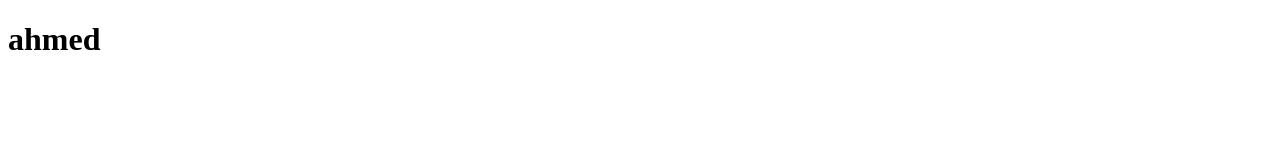
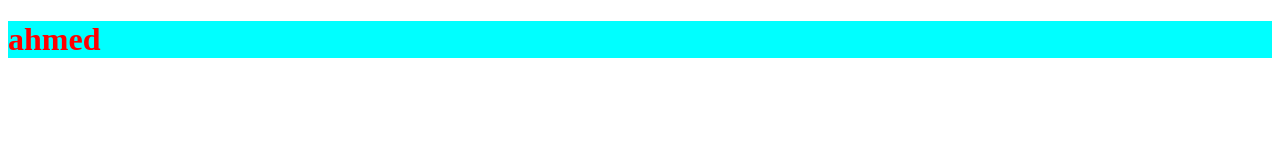
Before and after one commit to IIIALIONIII/My-first-webside, a plain HTML site: page css.html in a window 1280 px wide. Drawn offline with Linux system fonts and the light colour scheme.

Commit message:
Update mystyle.css

```diff
--- a/mystyle.css
+++ b/mystyle.css
@@ -1,3 +1,4 @@
 h1 {
+        color: red;background-color:aqua;
 
 }
```
